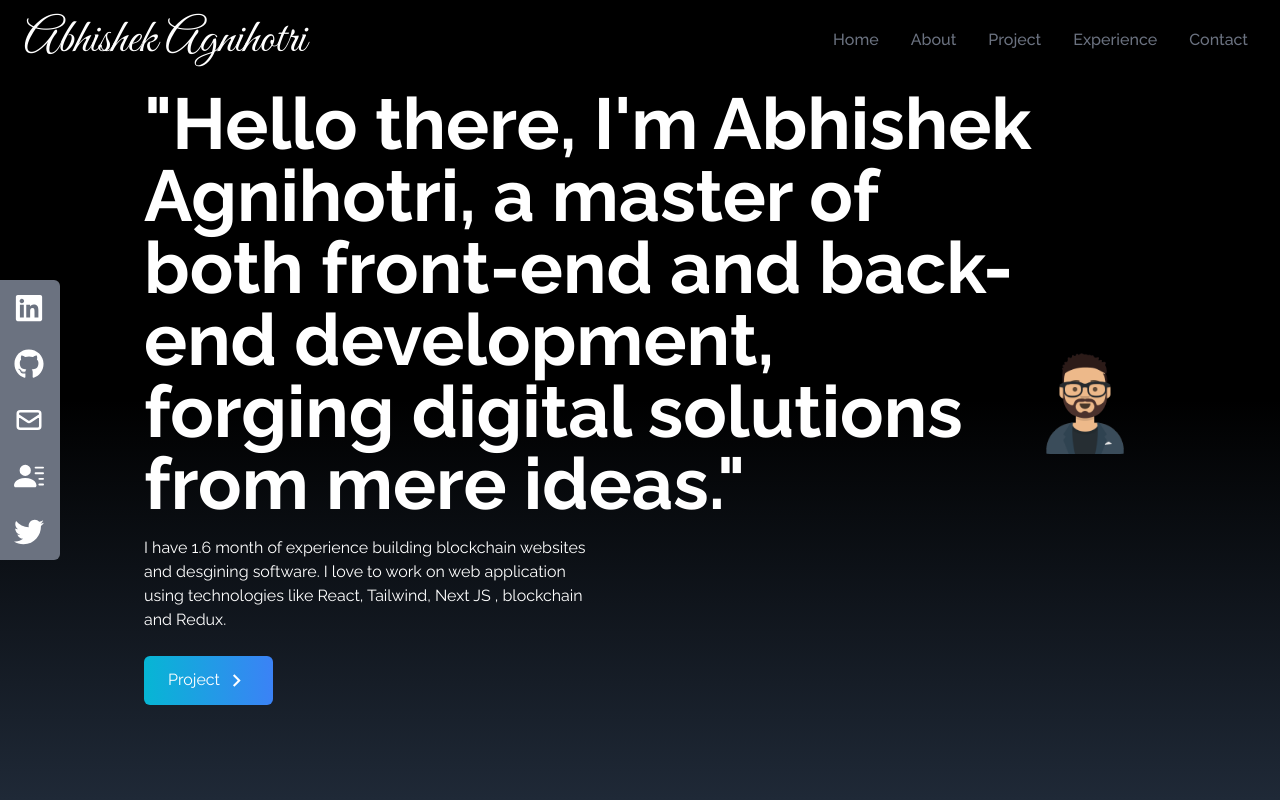
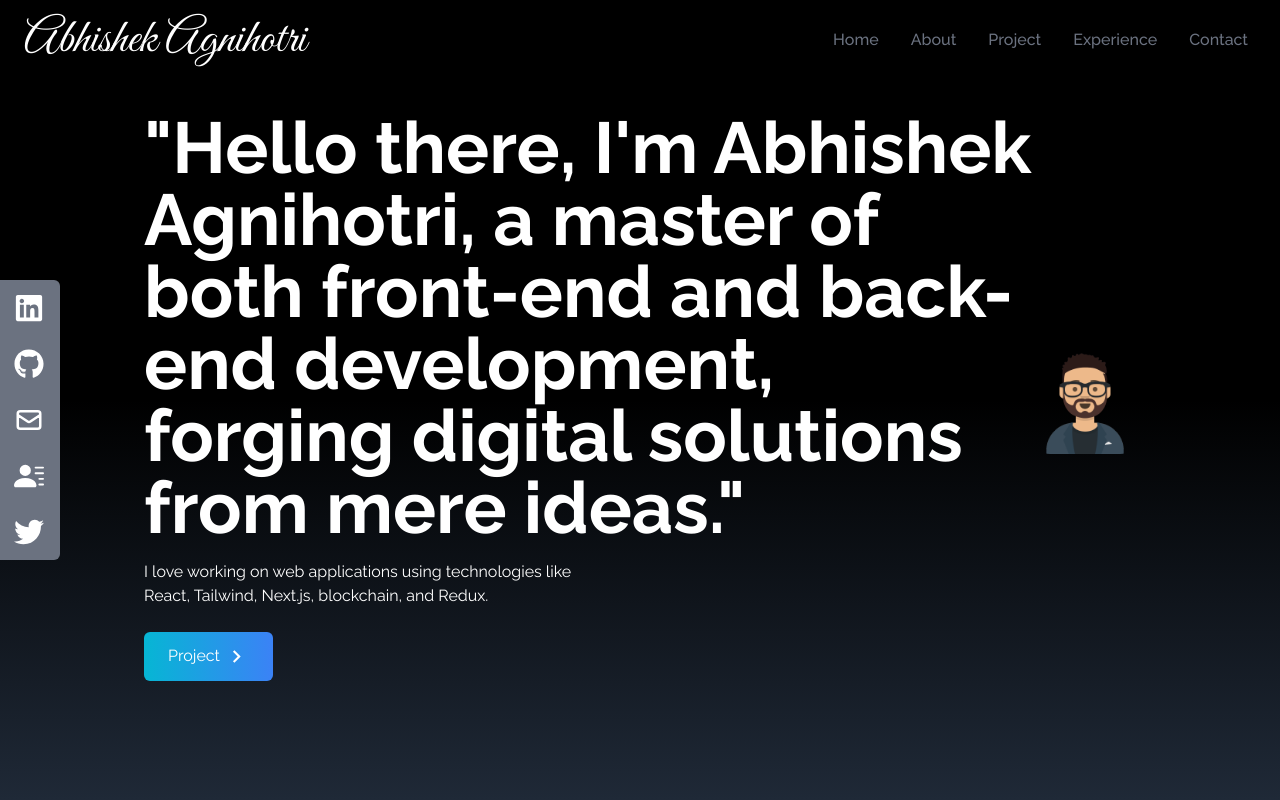
Before and after one commit to Abhi2806200/portfolio, a React (Create React App) app: page / in a window 1280 px wide. Shown: the top 800 px of the page. Built offline with nearby package versions, Linux system fonts and the light colour scheme.

Commit message:
new changes

```diff
--- a/src/components/Home.jsx
+++ b/src/components/Home.jsx
@@ -10,7 +10,7 @@ const Home = () => {
       className="h-screen w-full bg-gradient-to-b from-black via-black to-gray-800 home"
     >
       <div className="max-w-screen-lg mx-auto flex flex-col items-center justify-center h-full px-4 md:flex-row">
-      <div className="small-screen hidden">
+        <div className="small-screen hidden">
           <img
             src={HeroImage}
             alt="profile"
@@ -19,12 +19,10 @@ const Home = () => {
         </div>
         <div className="flex flex-col justify-center h-full">
           <h2 className="text-4xl sm:text-7xl font-bold text-white">
-          "Hello there, I'm Abhishek Agnihotri, a master of both front-end and back-end development, forging digital solutions from mere ideas."
+            "Hello there, I'm Abhishek Agnihotri, a master of both front-end and back-end development, forging digital solutions from mere ideas."
           </h2>
           <p className="text-white py-4 max-w-md">
-            I have 1.6 month of experience building blockchain websites and desgining software.
-            I love to work on web application using technologies like
-            React, Tailwind, Next JS , blockchain and Redux.
+            I love working on web applications using technologies like React, Tailwind, Next.js, blockchain, and Redux.
           </p>
 
           <div className="portfolio-btn">
```
Also changed, not shown: 1 other file (tests, documents, lock files or other folders).
